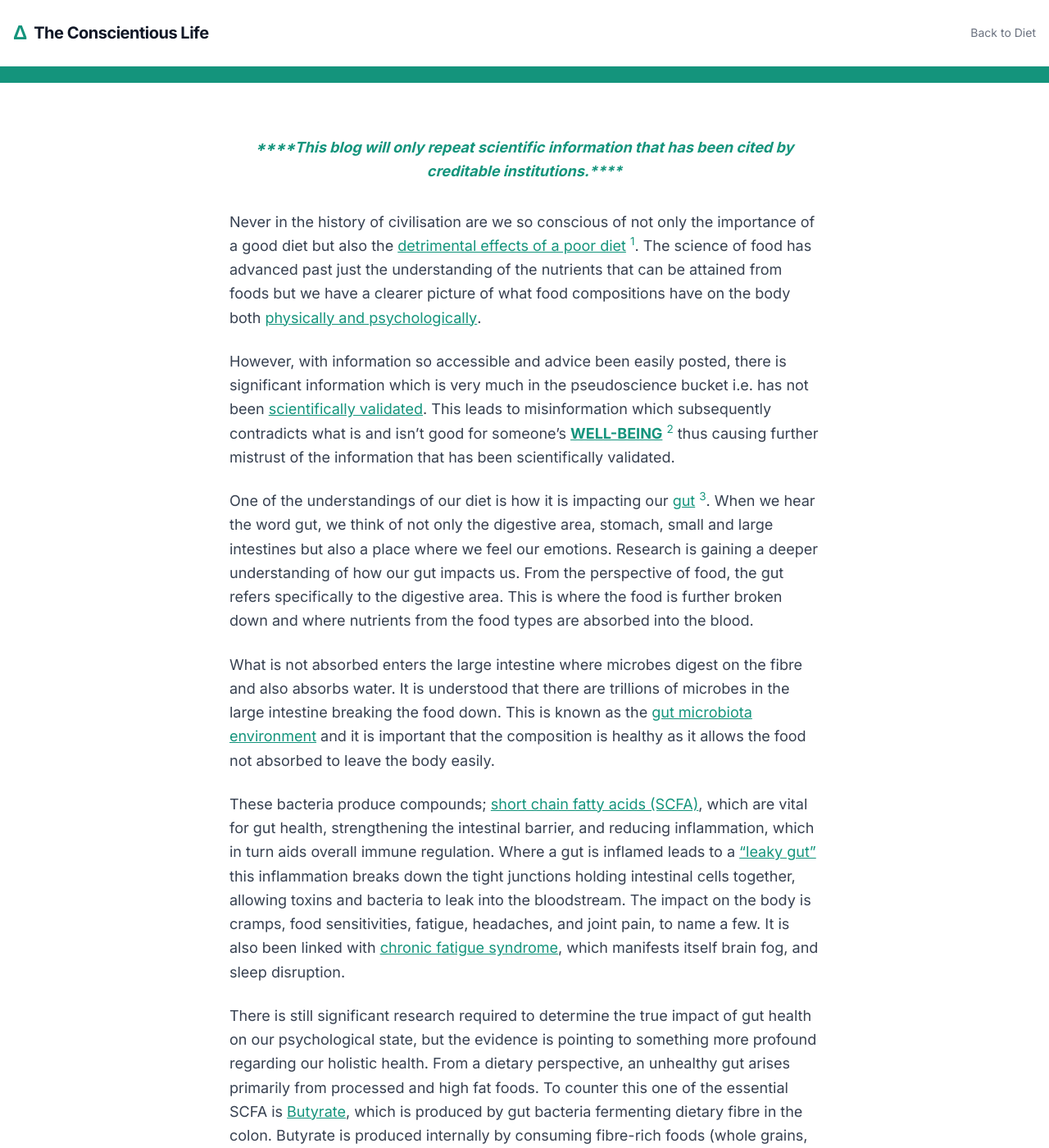
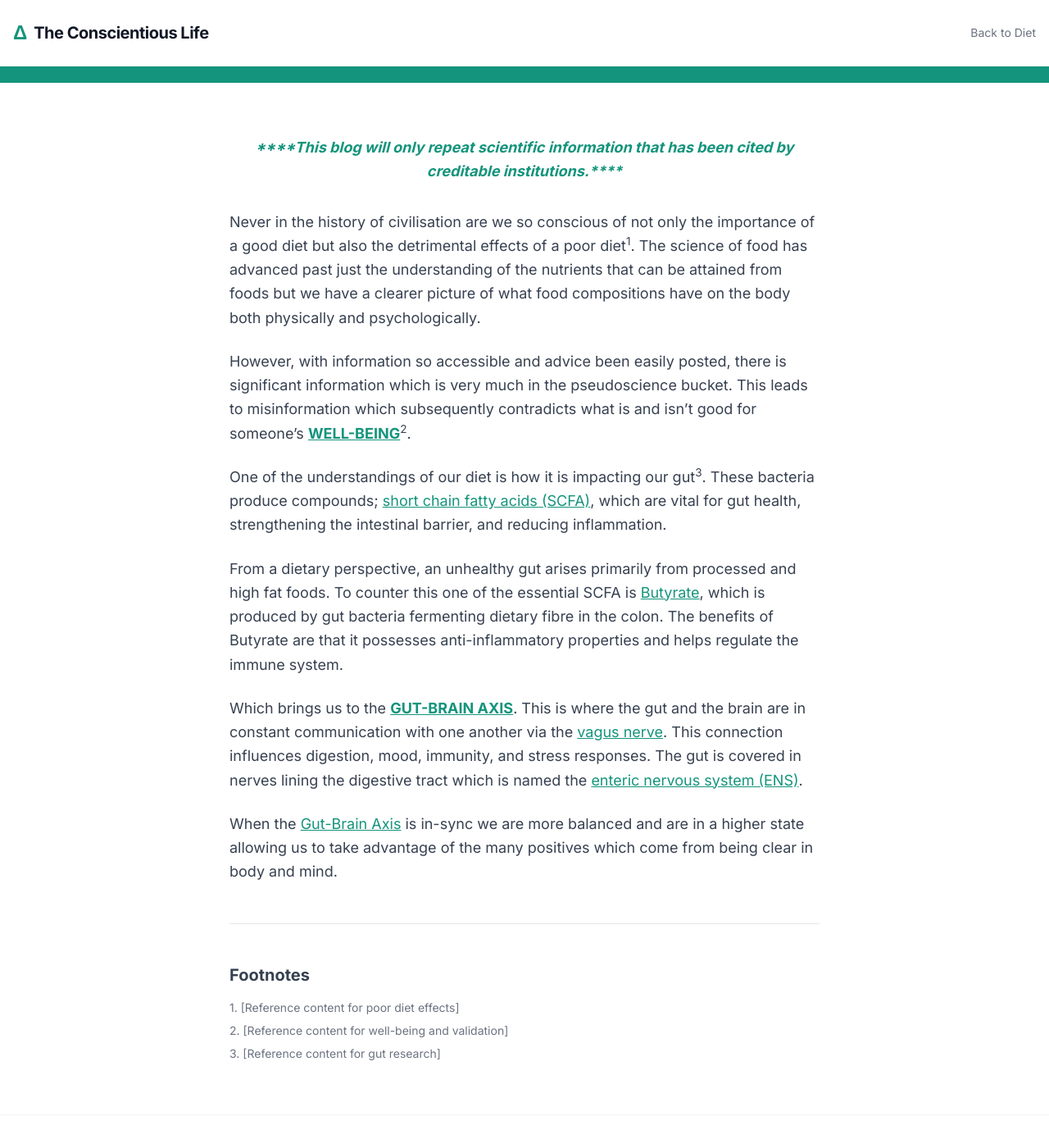
Before and after one commit to theconscientiouslife1-coder/TheCL, a Jekyll site: the page science-of-diet.html, which Jekyll copies as it is, in a window 1280 px wide and 1400 px high, scrolled down 242 px. Shown: the whole window at 82% size. Built offline with Jekyll 4.4.1, drawn with Linux system fonts in a browser that asks for light colours; nearby versions of some CDN libraries; some of the changed text lies outside the part shown.

Commit message:
Science updates

```diff
--- a/science-of-diet.html
+++ b/science-of-diet.html
@@ -15,9 +15,9 @@
     <div class="top-ribbon"></div>
     <header class="border-b border-gray-100 py-6 bg-white sticky top-0 z-50">
         <div class="container mx-auto px-4 flex items-center justify-between">
-            <a href="index.html" class="flex items-center space-x-2 no-underline">
+            <a href="index.html" class="flex items-center space-x-2 no-underline group">
                 <span class="text-2xl font-bold text-[#14947c]">Δ</span>
-                <span class="text-xl font-bold tracking-tight text-gray-900">The Conscientious Life</span>
+                <span class="text-xl font-bold tracking-tight text-gray-900 group-hover:text-[#14947c] transition-colors">The Conscientious Life</span>
             </a>
             <a href="diet.html" class="text-sm font-medium text-gray-500 hover:text-[#14947c]">Back to Diet</a>
         </div>
@@ -31,32 +31,28 @@
     </section>
 
     <main class="max-w-3xl mx-auto px-6 py-16 flex-grow">
-        <article class="prose prose-lg max-w-none text-gray-700 leading-relaxed">
+        <article class="prose prose-lg prose-flat max-w-none text-gray-700 leading-relaxed">
             <p class="italic text-[#14947c] font-bold text-center mb-8">****This blog will only repeat scientific information that has been cited by creditable institutions.****</p>
 
-            <p>Never in the history of civilisation are we so conscious of not only the importance of a good diet but also the <a href="#fn1" class="text-[#14947c] underline">detrimental effects of a poor diet</a> <a href="#fn1" class="text-[#14947c] no-underline"><sup>1</sup></a>. The science of food has advanced past just the understanding of the nutrients that can be attained from foods but we have a clearer picture of what food compositions have on the body both <a href="body-and-mind-study.html" class="text-[#14947c] underline">physically and psychologically</a>.</p>
+            <p>Never in the history of civilisation are we so conscious of not only the importance of a good diet but also the detrimental effects of a poor diet<sup>1</sup>. The science of food has advanced past just the understanding of the nutrients that can be attained from foods but we have a clearer picture of what food compositions have on the body both physically and psychologically.</p>
 
-            <p>However, with information so accessible and advice been easily posted, there is significant information which is very much in the pseudoscience bucket i.e. has not been <a href="scientific-validation.html" class="text-[#14947c] underline">scientifically validated</a>. This leads to misinformation which subsequently contradicts what is and isn’t good for someone’s <a href="well-being.html" class="text-[#14947c] font-bold underline uppercase">WELL-BEING</a> <a href="#fn2" class="text-[#14947c] no-underline"><sup>2</sup></a> thus causing further mistrust of the information that has been scientifically validated.</p>
+            <p>However, with information so accessible and advice been easily posted, there is significant information which is very much in the pseudoscience bucket. This leads to misinformation which subsequently contradicts what is and isn’t good for someone’s <a href="well-being.html" class="text-[#14947c] font-bold underline uppercase">WELL-BEING</a><sup>2</sup>.</p>
 
-            <p>One of the understandings of our diet is how it is impacting our <a href="gut-health.html" class="text-[#14947c] underline">gut</a> <a href="#fn3" class="text-[#14947c] no-underline"><sup>3</sup></a>. When we hear the word gut, we think of not only the digestive area, stomach, small and large intestines but also a place where we feel our emotions. Research is gaining a deeper understanding of how our gut impacts us. From the perspective of food, the gut refers specifically to the digestive area. This is where the food is further broken down and where nutrients from the food types are absorbed into the blood.</p>
+            <p>One of the understandings of our diet is how it is impacting our gut<sup>3</sup>. These bacteria produce compounds; <a href="https://your-scfa-link.com" target="_blank" rel="noopener noreferrer" class="text-[#14947c] underline">short chain fatty acids (SCFA)</a>, which are vital for gut health, strengthening the intestinal barrier, and reducing inflammation.</p>
 
-            <p>What is not absorbed enters the large intestine where microbes digest on the fibre and also absorbs water. It is understood that there are trillions of microbes in the large intestine breaking the food down. This is known as the <a href="microbiota-environment.html" class="text-[#14947c] underline">gut microbiota environment</a> and it is important that the composition is healthy as it allows the food not absorbed to leave the body easily.</p>
+            <p>From a dietary perspective, an unhealthy gut arises primarily from processed and high fat foods. To counter this one of the essential SCFA is <a href="https://your-butyrate-link.com" target="_blank" rel="noopener noreferrer" class="text-[#14947c] underline">Butyrate</a>, which is produced by gut bacteria fermenting dietary fibre in the colon. The benefits of Butyrate are that it possesses anti-inflammatory properties and helps regulate the immune system.</p>
 
-            <p>These bacteria produce compounds; <a href="scfa-info.html" class="text-[#14947c] underline">short chain fatty acids (SCFA)</a>, which are vital for gut health, strengthening the intestinal barrier, and reducing inflammation, which in turn aids overall immune regulation. Where a gut is inflamed leads to a <a href="leaky-gut-study.html" class="text-[#14947c] underline">“leaky gut”</a> this inflammation breaks down the tight junctions holding intestinal cells together, allowing toxins and bacteria to leak into the bloodstream. The impact on the body is cramps, food sensitivities, fatigue, headaches, and joint pain, to name a few. It is also been linked with <a href="cfs-research.html" class="text-[#14947c] underline">chronic fatigue syndrome</a>, which manifests itself brain fog, and sleep disruption.</p>
+            <p>Which brings us to the <a href="gut-brain-axis.html" class="text-[#14947c] font-bold underline uppercase">GUT-BRAIN AXIS</a>. This is where the gut and the brain are in constant communication with one another via the <a href="https://your-vagus-nerve-link.com" target="_blank" rel="noopener noreferrer" class="text-[#14947c] underline">vagus nerve</a>. This connection influences digestion, mood, immunity, and stress responses. The gut is covered in nerves lining the digestive tract which is named the <a href="https://your-ens-link.com" target="_blank" rel="noopener noreferrer" class="text-[#14947c] underline">enteric nervous system (ENS)</a>.</p>
 
-            <p>There is still significant research required to determine the true impact of gut health on our psychological state, but the evidence is pointing to something more profound regarding our holistic health. From a dietary perspective, an unhealthy gut arises primarily from processed and high fat foods. To counter this one of the essential SCFA is <a href="butyrate-benefits.html" class="text-[#14947c] underline">Butyrate</a>, which is produced by gut bacteria fermenting dietary fibre in the colon. Butyrate is produced internally by consuming fibre-rich foods (whole grains, legumes, fruits, vegetables, nuts). The benefits of Butyrate are that it possesses anti-inflammatory properties, helps regulate the immune system, and may support brain health.</p>
-
-            <p>Lack of butyrate signalling results in nitrate electron acceptors being released into the colon, which facultative anaerobes can also use for cell respiration, breaking down carbohydrates into carbon dioxide rather than fermenting them. If this is occurring it generally indicates a shift toward a less efficient, potentially inflammatory state (gut dysbiosis). Which brings us to the <a href="gut-brain-axis.html" class="text-[#14947c] font-bold underline uppercase">GUT-BRAIN AXIS</a>. This is where the gut and the brain are in constant communication with one another via the <a href="vagus-nerve.html" class="text-[#14947c] underline">vagus nerve</a>. This connection influences digestion, mood, immunity, and stress responses. The gut is full of tiny microbes which is collectively called the microbiome that produce chemicals that help shape brain functions and mood e.g. <a href="serotonin-info.html" class="text-[#14947c] underline">serotonin</a> which regulates mood, sleep, appetite, and digestion. The gut is covered in nerves lining the digestive tract which is named the <a href="ens-info.html" class="text-[#14947c] underline">enteric nervous system (ENS)</a>. This functions by sending signals to the brain. The axis is involved in pain sensitivity, stress, anxiety, cognitive function, and metabolic health. A healthy microbiome—supported by fermented foods, prebiotics, and fibre—is crucial for maintaining this axis.</p>
-
-            <p>What we have briefly, discussed is demonstrating the importance our diet has on both on our physiology and psychology. When the gut-brain axis is in-sync we are more balanced and are in a higher state allowing us to take advantage of the many positives which come from being clear in body and mind.</p>
+            <p>When the <a href="https://your-gut-brain-axis-link.com" target="_blank" rel="noopener noreferrer" class="text-[#14947c] underline">Gut-Brain Axis</a> is in-sync we are more balanced and are in a higher state allowing us to take advantage of the many positives which come from being clear in body and mind.</p>
 
             <hr class="my-12">
-            <section id="footnotes" class="not-prose text-sm text-gray-500">
-                <h2 class="text-xl font-bold text-gray-900 mb-4">Footnotes</h2>
-                <ol class="space-y-2">
-                    <li id="fn1">1. [Source link for poor diet effects]</li>
-                    <li id="fn2">2. [Source link for scientific validation and well-being]</li>
-                    <li id="fn3">3. [Source link for gut impact research]</li>
+            <section class="not-prose" id="footnotes">
+                <h2 class="text-xl font-bold mb-4">Footnotes</h2>
+                <ol class="text-sm text-gray-500 space-y-2">
+                    <li id="fn1">1. [Reference content for poor diet effects]</li>
+                    <li id="fn2">2. [Reference content for well-being and validation]</li>
+                    <li id="fn3">3. [Reference content for gut research]</li>
                 </ol>
             </section>
         </article>
```
